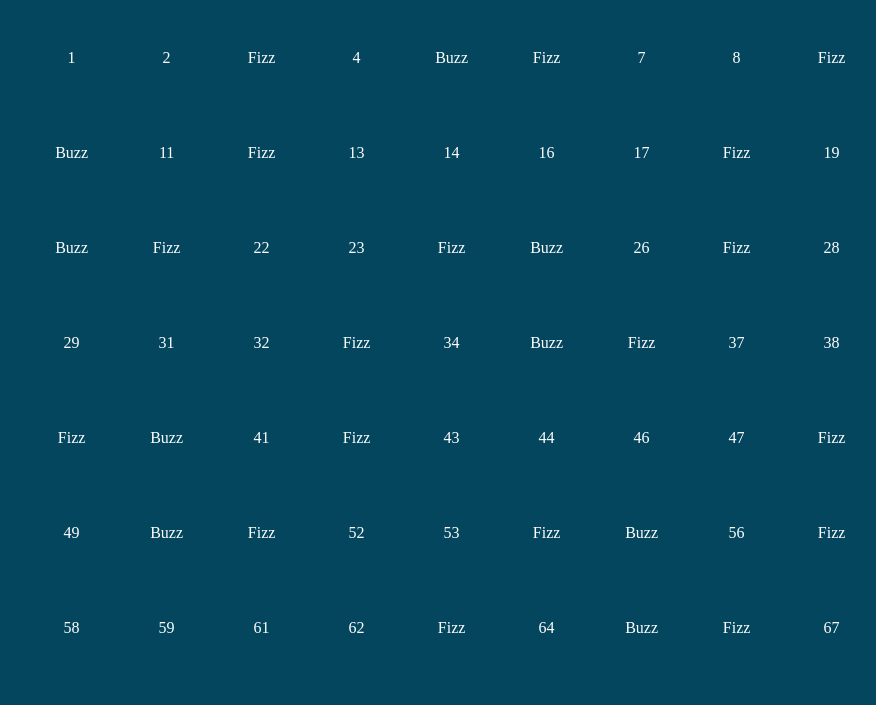
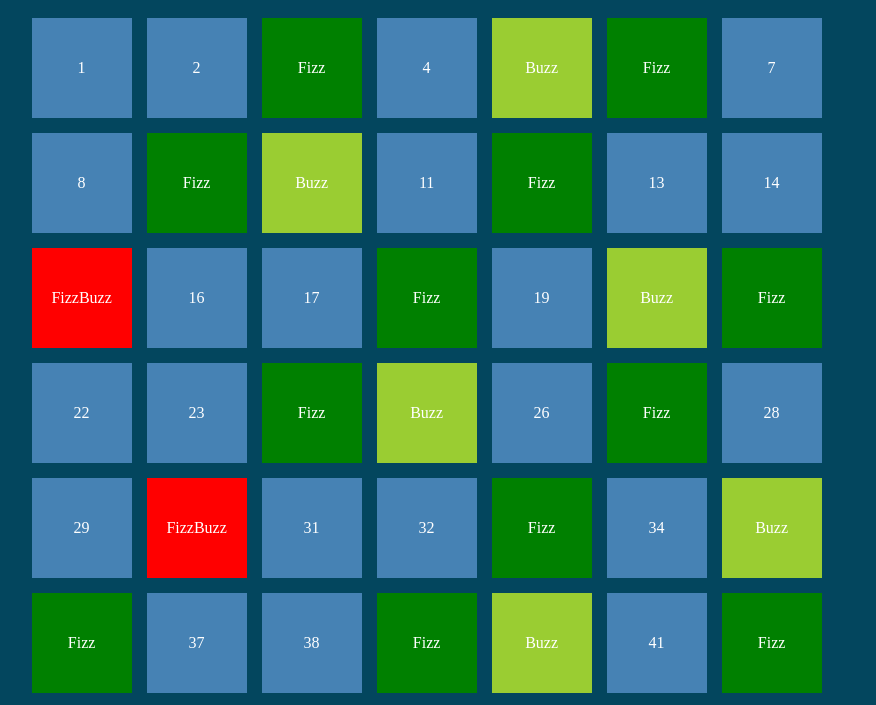
Before and after one commit to manuelloverso/js-fizzbuzz, a plain HTML site: page index.html in a window 1280 px wide. Shown: the part 90-795 px from the top of the page, without its empty margins (166-1042 px from the left). Drawn offline with Linux system fonts and the light colour scheme.

Commit message:
add style to li

```diff
--- a/assets/css/style.css
+++ b/assets/css/style.css
@@ -23,7 +23,7 @@ h1 {
     display: flex;
     align-items: center;
     justify-content: center;
-    width: 80px;
+    width: 100px;
     aspect-ratio: 1;
   }
 }
--- a/assets/js/script.js
+++ b/assets/js/script.js
@@ -1,25 +1,34 @@
 const ul = document.getElementById("list");
-let li = document.createElement("li");
 
 // Loop
 for (let i = 1; i <= 100; i++) {
+  let li = document.createElement("li");
   if (i % 3 == 0 && i % 5 == 0) {
-    console.log("fizzbuzz");
+    // console.log("fizzbuzz");
     // ul.innerHTML += `<li>FizzBuzz</li>`;
     ul.append(li);
     li.append("FizzBuzz");
-    console.log(li);
-    li.style.backgroundColor = "blue";
+    li.style.backgroundColor = "red";
     // li.append("FizzBuzz");
     // ul.append(li);
   } else if (i % 3 == 0) {
-    console.log("fizz");
-    ul.insertAdjacentHTML("beforeend", `<li>Fizz</li>`);
+    // console.log("fizz");
+    //ul.insertAdjacentHTML("beforeend", `<li>Fizz</li>`);
+
+    ul.append(li);
+    li.append("Fizz");
+    li.style.backgroundColor = "green";
   } else if (i % 5 == 0) {
-    console.log("buzz");
-    ul.insertAdjacentHTML("beforeend", `<li>Buzz</li>`);
+    // console.log("buzz");
+    // ul.insertAdjacentHTML("beforeend", `<li>Buzz</li>`);
+    ul.append(li);
+    li.append("Buzz");
+    li.style.backgroundColor = "yellowgreen";
   } else {
-    console.log(i);
-    ul.insertAdjacentHTML("beforeend", `<li>${i}</li>`);
+    // console.log(i);
+    //ul.insertAdjacentHTML("beforeend", `<li>${i}</li>`);
+    ul.append(li);
+    li.append(i);
+    li.style.backgroundColor = "steelblue";
   }
 }
```
